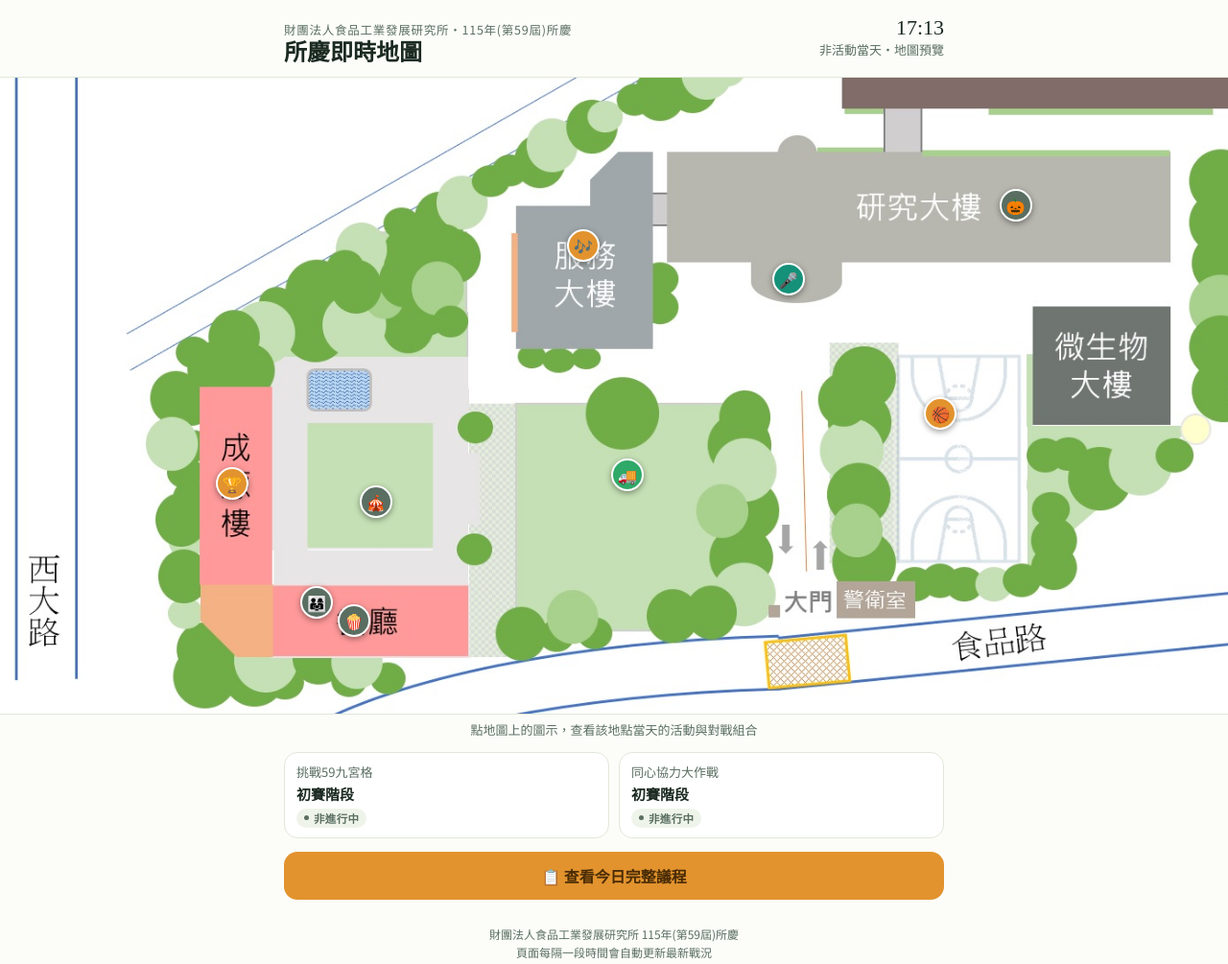
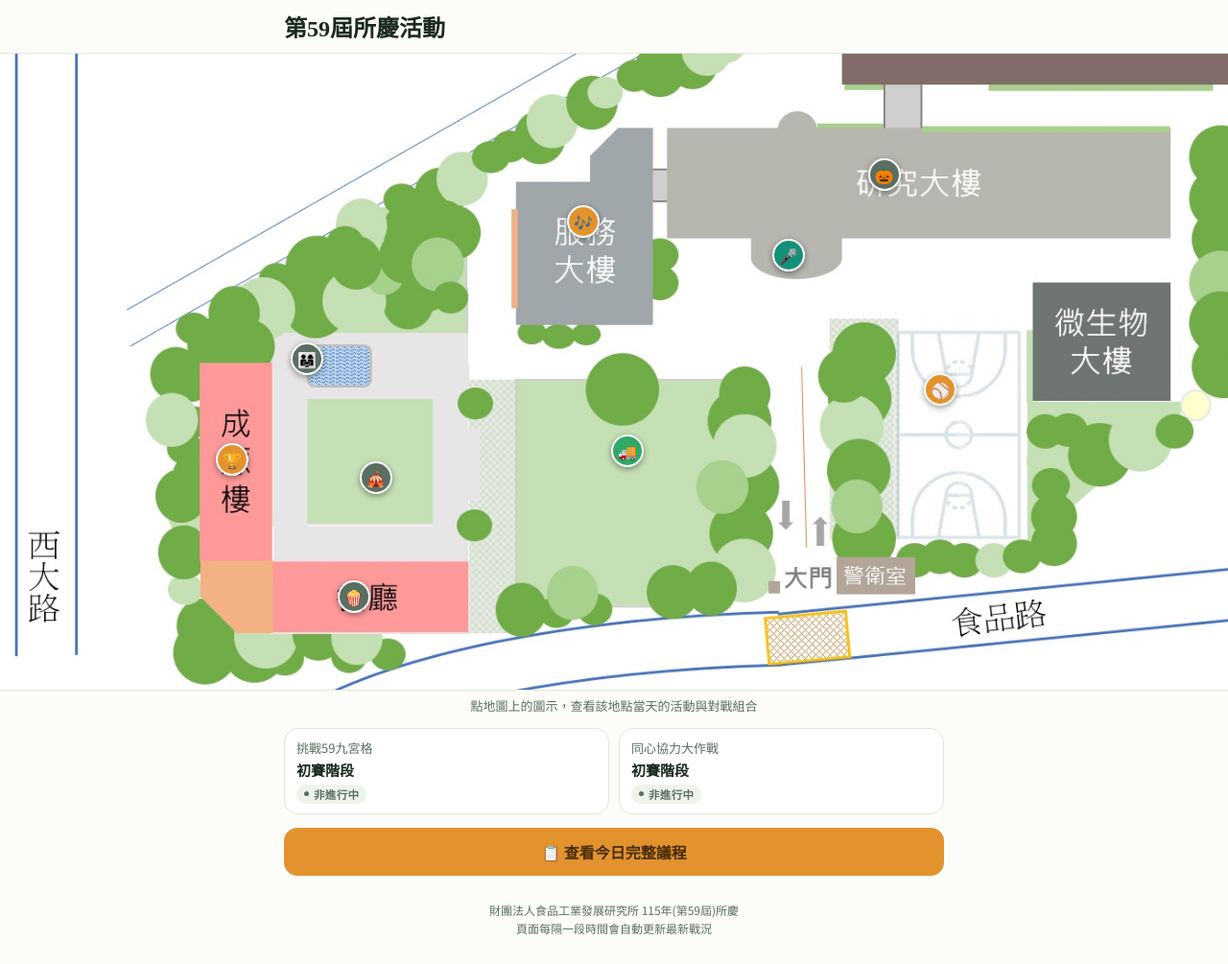
Before and after one commit to cdb99/FIRDI59, a plain HTML site: page index.html in a window 1280 px wide. Shown: the whole page at 96% size. Drawn offline with Linux system fonts and the light colour scheme.

Commit message:
Add files via upload

```diff
--- /dev/null
+++ b/Status.json
@@ -0,0 +1,7 @@
+{
+  "announcement": "",
+  "brackets": {
+    "九宮格": {"ranks": ["", "", "", "", "", ""], "pk23": "", "pk56": ""},
+    "同心協力": {"ranks": ["", "", "", "", "", ""], "pk23": "", "pk56": ""}
+  }
+}
--- a/index.html
+++ b/index.html
@@ -3,7 +3,7 @@
 <head>
 <meta charset="utf-8">
 <meta name="viewport" content="width=device-width,initial-scale=1,viewport-fit=cover">
-<title>所慶即時地圖</title>
+<title>第59屆所慶活動</title>
 <style>
 :root{
   --bg:#fcfdf8; --surface:#ffffff; --surface-2:#eff4ea;
@@ -36,12 +36,8 @@ button{font-family:inherit}
 img{max-width:100%}
 
 header.top{display:flex; align-items:baseline; justify-content:space-between; gap:10px; margin-bottom:10px; flex-wrap:wrap}
-.htitle{display:flex; flex-direction:column; gap:1px}
-.eyebrow{font-size:12.5px; letter-spacing:.06em; color:var(--muted)}
 h1.title{font-size:24px; line-height:1.2}
-.clockbox{text-align:right}
-.clock{font-family:var(--font-display); font-size:22px}
-.daystate{font-size:13px; color:var(--muted)}
+.daystate{font-size:13px; color:var(--muted); text-align:right}
 
 .banner{
   background:var(--live); color:var(--live-ink); border-radius:14px;
@@ -121,7 +117,7 @@ h1.title{font-size:24px; line-height:1.2}
 .modalcard::before{
   content:""; display:block; width:40px; height:4px; border-radius:999px; background:var(--line); margin:4px auto 12px;
 }
-.modalhead{display:flex; align-items:flex-start; gap:10px; margin-bottom:10px}
+.modalhead{display:flex; align-items:flex-start; gap:10px; margin-bottom:10px; position:sticky; top:0; background:var(--bg); padding-top:4px; z-index:2}
 .modalhead .vicon{font-size:25px; line-height:1.3}
 .modalhead h3{font-size:20px}
 .modalhead .vsub{font-size:13px; color:var(--muted)}
@@ -135,6 +131,7 @@ h1.title{font-size:24px; line-height:1.2}
 .vblock-head{display:flex; align-items:baseline; gap:8px; flex-wrap:wrap}
 .vtime{font-size:13px; color:var(--muted)}
 .vtitle{font-size:16.5px; font-weight:700}
+.bingotag{font-size:12px; font-weight:400; color:var(--muted)}
 .bdetail{font-size:14.5px; color:var(--muted); margin-top:5px; line-height:1.5}
 .vnotes{font-size:14px; color:var(--muted); background:var(--surface-2); border-radius:12px; padding:11px 13px; line-height:1.6}
 .vnotes b{color:var(--ink); font-family:var(--font-display); font-size:13.5px}
@@ -216,57 +213,54 @@ const BRACKET_LABEL = {"九宮格":"挑戰59九宮格", "同心協力":"同心
 const VENUES = [
   {id:"siling", name:"司令台", cat:"ceremony", icon:"🎤", pos:[64.2,31.7],
     blocks:[
-      {s:"08:50",e:"09:40",title:"開幕式",detail:["集合、所長致詞、頒獎、切蛋糕"]},
-      {s:"15:30",e:"16:10",title:"閉幕典禮",detail:["所長致詞、頒獎、摸彩抽獎"]},
+      {s:"08:50",e:"09:40",title:"開幕式",detail:["集合、長官致詞、頒獎、切蛋糕"],bingo:1},
+      {s:"15:30",e:"16:10",title:"閉幕典禮",detail:["長官致詞、頒獎、摸彩抽獎"]},
     ], notes:[]},
-  {id:"basketball", name:"籃球場", cat:"competition", icon:"🏀", pos:[76.6,52.8],
+  {id:"basketball", name:"籃球場", cat:"competition", icon:"⚾️", pos:[76.6,52.8],
     blocks:[
-      {s:"09:40",e:"09:50",title:"長官示範賽"},
-      {s:"09:50",e:"10:30",title:"挑戰59九宮格",bracket:"九宮格"},
+      {s:"09:40",e:"09:50",title:"長官示範賽",bingo:1},
+      {s:"09:50",e:"10:30",title:"挑戰59九宮格",bracket:"九宮格",bingo:7},
       {s:"10:30",e:"14:00",title:"棒球九宮格（開放體驗）",detail:["與「挑戰59九宮格」競賽不同活動，同場地開放自由體驗"]},
-    ], notes:["棒球九宮格開放體驗與正式競賽是不同活動，請勿搞混場地"]},
+    ], notes:[]},
   {id:"qianzhan", name:"前瞻廳", sub:"服務大樓一樓", cat:"competition", icon:"🎶", pos:[47.5,26.4],
     blocks:[
       {s:"10:30",e:"13:30",title:"K歌歡唱時光（自由歡唱）",detail:["非報名賽事，自由上台歡唱"]},
       {s:"13:50",e:"15:20",title:"個人～K歌大賽（報名制）",detail:["需事先報名"]},
-    ], notes:["自由歡唱與報名制比賽是兩個不同活動，請勿搞混場地調度"]},
-  {id:"canting", name:"餐廳", cat:"casual", icon:"🍿", pos:[28.8,85.4],
+    ], notes:[]},
+  {id:"canting", name:"員工餐廳", cat:"casual", icon:"🍿", pos:[28.8,85.4],
     blocks:[
-      {s:"10:00",e:"14:00",title:"賓果卡摸彩券兌換處",detail:["14:00 截止兌換"]},
-      {s:"10:00",e:"14:00",title:"爆米花機"},
-    ], notes:["賓果卡兌換 14:00 準時截止"]},
+      {s:"10:00",e:"14:00",title:"摸彩券兌換處",detail:["請至各競賽會場尋找號碼，連成任2條連線（橫、直、對角線皆算），即可兌換摸彩券。","14:00 截止兌換"]},
+      {s:"10:00",e:"14:00",title:"爆米花機",detail:["免費領取，無須園遊券，數量有限，送完為止"]},
+    ], notes:[]},
   {id:"jiaoyiting", name:"成源樓交誼廳", cat:"competition", icon:"🏆", pos:[18.9,63.9],
     blocks:[
-      {s:"10:30",e:"11:10",title:"時空運送特攻隊",rounds:"shikong"},
-      {s:"11:10",e:"11:50",title:"風力盃足球賽",rounds:"fengli"},
-      {s:"13:00",e:"13:30",title:"黏土傳聲筒",rounds:"niantu"},
-      {s:"13:30",e:"13:50",title:"同心協力大作戰",bracket:"同心協力"},
+      {s:"10:30",e:"11:10",title:"時空運送特攻隊",rounds:"shikong",bingo:3},
+      {s:"11:10",e:"11:50",title:"風力盃足球賽",rounds:"fengli",bingo:3},
+      {s:"13:00",e:"13:30",title:"黏土傳聲筒",rounds:"niantu",bingo:2},
+      {s:"13:30",e:"13:50",title:"同心協力大作戰",bracket:"同心協力",bingo:7},
     ], notes:[]},
   {id:"caopi", name:"成源樓草皮", cat:"casual", icon:"🎪", pos:[30.6,66.7],
     blocks:[{s:"10:00",e:"14:30",title:"充氣溜滑梯"}], notes:[]},
-  {id:"huilang", name:"迴廊", sub:"成源樓旁", cat:"casual", icon:"👨‍👩‍👧", pos:[25.8,82.6],
+  {id:"huilang", name:"迴廊", sub:"成源樓旁", cat:"casual", icon:"👨‍👩‍👧", pos:[25,48],
     blocks:[
-      {s:"10:00",e:"14:00",title:"親子遊戲區"},
-      {s:"11:50",e:"13:00",title:"市集攤商（桌攤）",detail:["園遊券消費"]},
-    ], notes:[]},
+      {s:"10:00",e:"14:00",title:"親子遊戲區",detail:["免費遊玩，無須園遊券"]},
+      {s:"11:50",e:"14:00",title:"市集攤商（桌攤）"},
+    ], notes:["12:30 前消費以園遊券為原則，12:30 後開放可全額使用現金消費，園遊券須於13:30 前使用完畢"]},
   {id:"dacaopi", name:"大草皮", cat:"market", icon:"🚚", pos:[51.1,62.5],
-    blocks:[{s:"11:50",e:"13:00",title:"市集攤商（餐車）",detail:["園遊券消費"]}], notes:[]},
-  {id:"yanjiu2102", name:"研究大樓2102會議室", cat:"casual", icon:"🎃", pos:[82.7,20.1],
-    blocks:[{s:"10:30",e:"12:00",title:"萬聖節快閃活動",detail:["物資數量有限，送完為止"]}], notes:["物資送完為止"]},
+    blocks:[{s:"11:50",e:"14:00",title:"市集攤商（餐車）"}], notes:["12:30 前消費以園遊券為原則，12:30 後開放可全額使用現金消費，園遊券須於13:30 前使用完畢"]},
+  {id:"yanjiu2102", name:"研究大樓2102會議室", cat:"casual", icon:"🎃", pos:[72,19],
+    blocks:[{s:"10:30",e:"12:00",title:"萬聖節快閃活動",detail:["手作體驗活動，體驗包數量有限，送完為止"]}], notes:[]},
 ];
 
-/* ===== LIVE STATE =====
-   This is the only part of the file that changes during the event.
-   Update ranks/pk23/pk56 as prelim results come in, and set `announcement`
-   for the red banner at the top of the page. Keep this block's shape intact. */
-const STATE = {
+/* Live match results live in the separate status.json file (fetched below),
+   not in this file — that's the only file that needs updating on event day. */
+let STATE = {
   announcement: "",
   brackets: {
     "九宮格": {ranks:["","","","","",""], pk23:"", pk56:""},
     "同心協力": {ranks:["","","","","",""], pk23:"", pk56:""},
   }
 };
-/* ===== END LIVE STATE ===== */
 
 function esc(s){
   return String(s ?? "").replace(/[&<>"']/g, c => ({"&":"&amp;","<":"&lt;",">":"&gt;",'"':"&quot;","'":"&#39;"}[c]));
@@ -297,9 +291,9 @@ function bracketHTML(key){
       + matchRow("5、6名PK",[r[4],r[5]])
       + `</div>`;
     if (b.pk23 || b.pk56) {
-      html += `<div class="bstage"><div class="bstage-label">最終賽</div>`
+      html += `<div class="bstage"><div class="bstage-label">最終賽（冠軍賽壓軸）</div>`
+        + matchRow("4、5名賽",[r[3], b.pk56 || "（待5、6名PK結果）"])
         + matchRow("冠軍賽",[r[0], b.pk23 || "（待2、3名PK結果）"])
-        + matchRow("4、5名賽",[r[3], b.pk56 || "（待5、6名PK結果）"])
         + `</div>`;
     }
   } else {
@@ -336,7 +330,7 @@ function venueModalHTML(id){
     else if (b.rounds) extra = roundsHTML(b.rounds);
     else if (b.detail) extra = `<div class="bdetail">${b.detail.map(esc).join('<br>')}</div>`;
     return `<div class="vblock ${live?'live':''} ${past?'past':''}">
-      <div class="vblock-head"><span class="vtime tab">${b.s}–${b.e}</span><span class="vtitle">${esc(b.title)}</span>${live?'<span class="nowbadge">LIVE</span>':''}</div>
+      <div class="vblock-head"><span class="vtime tab">${b.s}–${b.e}</span><span class="vtitle">${esc(b.title)}</span>${b.bingo?`<span class="bingotag">（公告賓果數字*${b.bingo}）</span>`:''}${live?'<span class="nowbadge">LIVE</span>':''}</div>
       ${extra}
     </div>`;
   }).join('');
@@ -371,7 +365,7 @@ function pinsHTML(){
 function dayStateText(){
   if (!isEventDay()) {
     const today = ymd(new Date());
-    return today < EVENT_DATE ? "非活動當天・地圖預覽" : "活動已結束，感謝參加！";
+    return today < EVENT_DATE ? "" : "活動已結束，感謝參加！";
   }
   const nm = nowMin();
   const firstS = Math.min(...VENUES.flatMap(v=>v.blocks.map(b=>minutesOf(b.s))));
@@ -391,18 +385,10 @@ function quickCardHTML(key, venueId){
 }
 
 function pageBody(){
-  const d = new Date();
-  const hh = String(d.getHours()).padStart(2,"0"), mm = String(d.getMinutes()).padStart(2,"0");
   return `
   <header class="top">
-    <div class="htitle">
-      <div class="eyebrow">財團法人食品工業發展研究所・115年(第59屆)所慶</div>
-      <h1 class="title">所慶即時地圖</h1>
-    </div>
-    <div class="clockbox">
-      <div class="clock tab" id="clockDisplay">${hh}:${mm}</div>
-      <div class="daystate" id="dayState">${esc(dayStateText())}</div>
-    </div>
+    <h1 class="title">第59屆所慶活動</h1>
+    <div class="daystate" id="dayState">${esc(dayStateText())}</div>
   </header>
 
   ${STATE.announcement ? `<div class="banner"><b>公告</b><br>${esc(STATE.announcement)}</div>` : ``}
@@ -451,23 +437,31 @@ function openVenue(id){ openModal(venueModalHTML(id)); }
 function openAgenda(){ openModal(agendaModalHTML()); }
 
 function paintClock(){
-  const d = new Date();
-  const el = document.getElementById('clockDisplay');
-  if (el) el.textContent = String(d.getHours()).padStart(2,"0")+":"+String(d.getMinutes()).padStart(2,"0");
   const ds = document.getElementById('dayState');
   if (ds) ds.textContent = dayStateText();
   const pl = document.getElementById('pinlayer');
   if (pl) pl.innerHTML = pinsHTML();
 }
 
-document.getElementById('app').innerHTML = pageBody();
-paintClock();
+async function loadState(){
+  try {
+    const res = await fetch('status.json?t=' + Date.now(), {cache:"no-store"});
+    if (res.ok) STATE = await res.json();
+  } catch(e) { /* keep last-known STATE if offline/unreachable */ }
+}
+
+async function refresh(){
+  await loadState();
+  document.getElementById('app').innerHTML = pageBody();
+  paintClock();
+}
+
+/* Picks up new match results / announcements automatically: every ~20s the
+   page quietly re-fetches status.json and re-renders — no manual refresh
+   needed. Updating status.json on GitHub is all that's needed to go live. */
+refresh();
 setInterval(paintClock, 15000);
-
-/* Picks up new match results / announcements automatically: this page is
-   static (hosted on GitHub Pages), so "live" here means it quietly reloads
-   itself every ~28s to pick up whatever the latest deployed version is. */
-setInterval(()=>{ location.reload(); }, 28000);
+setInterval(refresh, 20000);
 </script>
 </body>
 </html>
```
